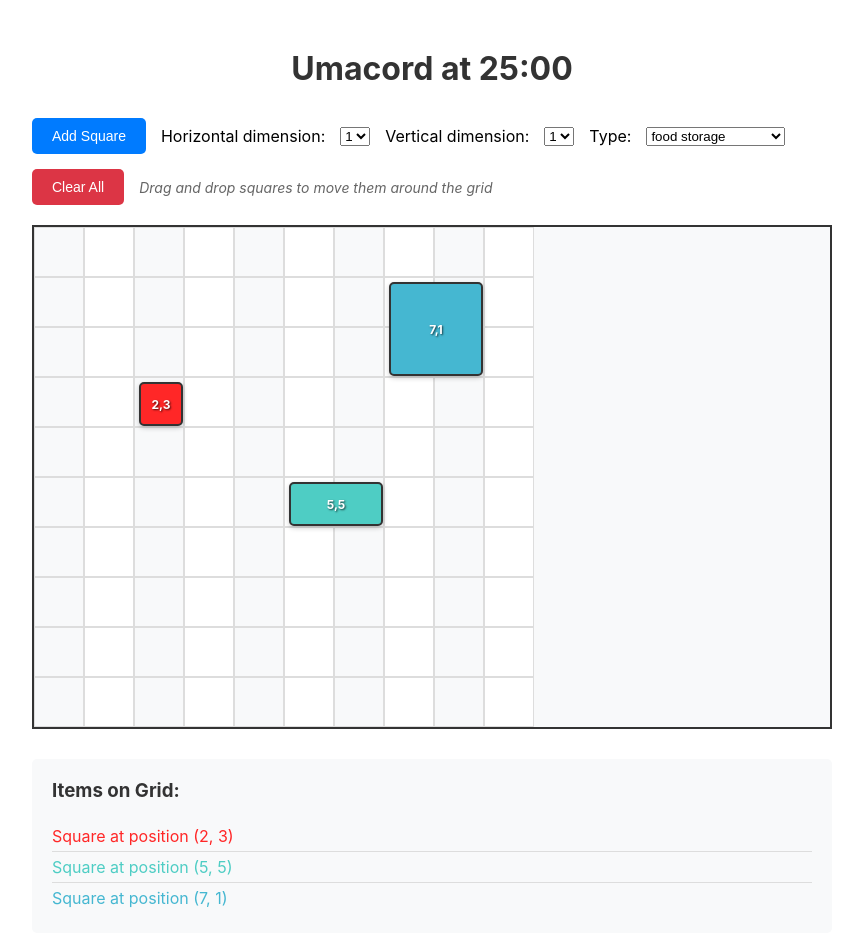
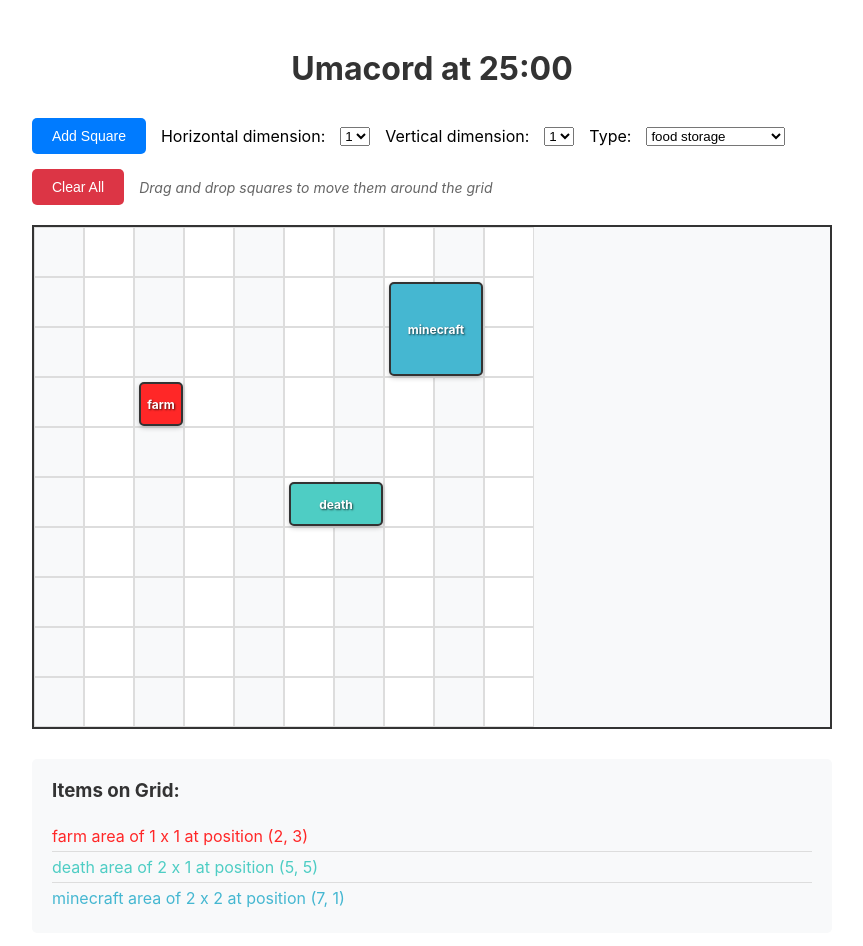
Before and after one commit to umacord-at-2500/umacord-habitat-designer, a React app: page / in a window 1280 px wide. Shown: the top 946 px of the page, without its empty margins (208-1071 px from the left). Built offline with nearby package versions, Linux system fonts and the light colour scheme; the HTML template or start-up script is replaced by a standard one.

Commit message:
added names and area to squares

```diff
--- a/src/App.jsx
+++ b/src/App.jsx
@@ -214,7 +214,7 @@ const DraggableGrid = () => {
             }}
           >
             <span className="item-coordinates">
-              {item.x},{item.y}
+              {item.name}
             </span>
           </div>
         ))}
@@ -228,7 +228,7 @@ const DraggableGrid = () => {
           <ul>
             {items.map((item) => (
               <li key={item.id} style={{ color: item.color }}>
-                Square at position ({item.x}, {item.y})
+                {item.name} area of {item.width} x {item.height} at position ({item.x}, {item.y})
               </li>
             ))}
           </ul>
```
